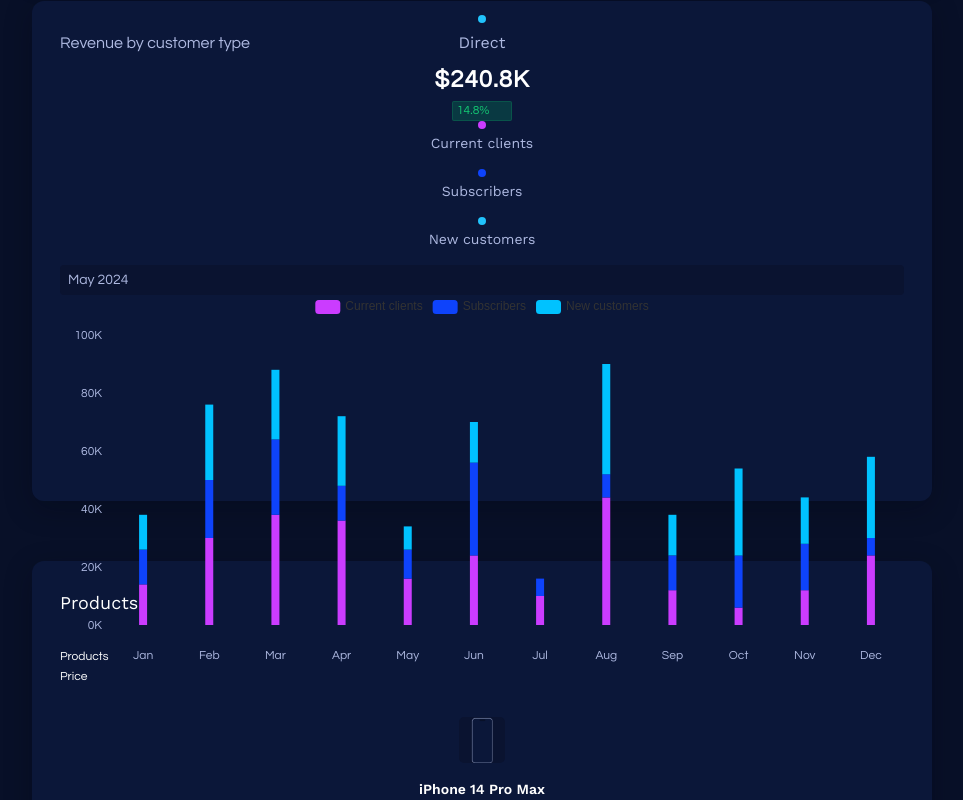
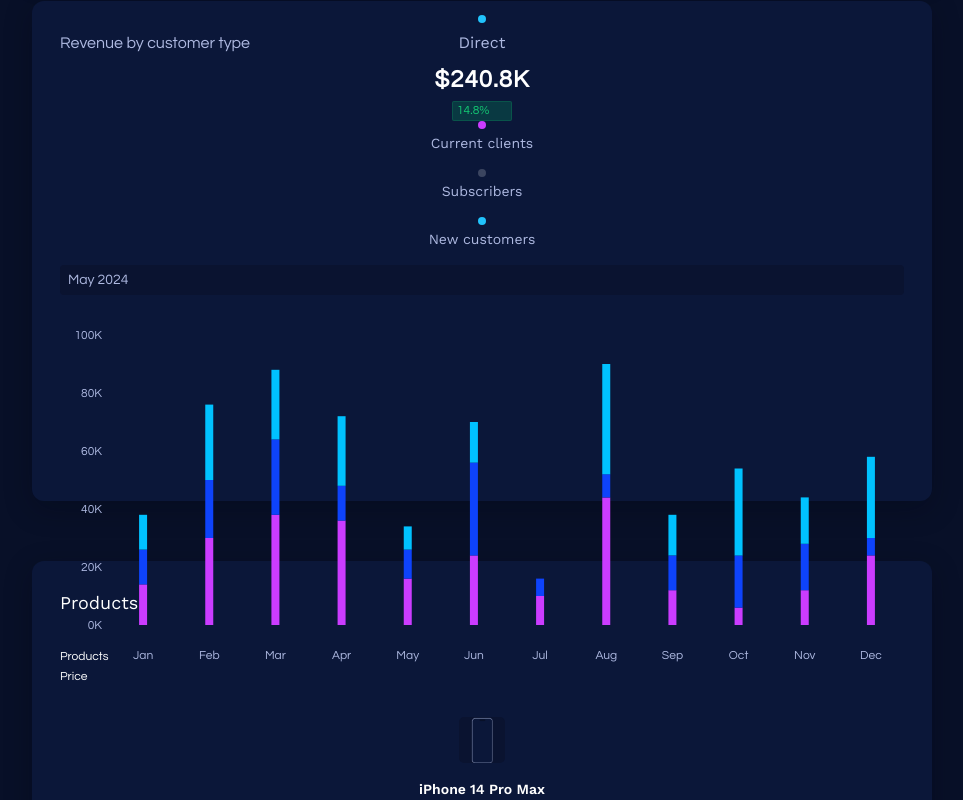
Before and after one commit to themewagon/dashdarkX, a React (Vite) app: page / in a window 1280 px wide. Shown: the part 1120-1920 px from the top of the page, without its empty margins (38-1001 px from the left). Built offline with nearby package versions, Linux system fonts and the light colour scheme; some icons are missing.

Commit message:
circular char ui updated

```diff
--- a/src/components/dashboard/reports/CircularChart.tsx
+++ b/src/components/dashboard/reports/CircularChart.tsx
@@ -1,19 +1,19 @@
-import ReactECharts from 'echarts-for-react';
+import { useState } from 'react';
 import Box from '@mui/material/Box';
 import Stack from '@mui/material/Stack';
 import Paper from '@mui/material/Paper';
 import Button from '@mui/material/Button';
 import Typography from '@mui/material/Typography';
 import IconifyIcon from 'components/base/IconifyIcon';
-import { getChartsOptions } from './getChartsOptions';
-import { ButtonBase } from '@mui/material';
-import { useState } from 'react';
+import ButtonBase from '@mui/material/ButtonBase';
+import ReactECharts from 'echarts-for-react';
+import { getCircularChartOption } from './functions/getCricularChartOption';
 
 const CircularChart = () => {
   const [activeBarIndex, setActiveBarIndex] = useState<number | null>(null);
-  const option = getChartsOptions({ chartType: 'circular', activeBarIndex });
+  const option = getCircularChartOption({ activeBarIndex });
 
-  const handleButtonClick = (e: React.MouseEvent<HTMLButtonElement>, index: number) => {
+  const handleLegendClick = (e: React.MouseEvent<HTMLButtonElement>, index: number) => {
     e.stopPropagation();
     setActiveBarIndex(index);
   };
@@ -48,7 +48,7 @@ const CircularChart = () => {
 
       <Stack mt={-1} spacing={3} direction="column">
         <Stack alignItems="center" justifyContent="space-between">
-          <ButtonBase onClick={(e) => handleButtonClick(e, 2)} disableRipple>
+          <ButtonBase onClick={(e) => handleLegendClick(e, 2)} disableRipple>
             <Stack spacing={1} alignItems="center">
               <Box sx={{ height: 8, width: 8, bgcolor: 'primary.main', borderRadius: 1 }}></Box>
               <Typography variant="body1" color="text.secondary" sx={{ fontFamily: 'Work Sans' }}>
@@ -61,9 +61,11 @@ const CircularChart = () => {
           </Typography>
         </Stack>
         <Stack alignItems="center" justifyContent="space-between">
-          <ButtonBase onClick={(e) => handleButtonClick(e, 1)} disableRipple>
+          <ButtonBase onClick={(e) => handleLegendClick(e, 1)} disableRipple>
             <Stack spacing={1} alignItems="center">
-              <Box sx={{ height: 8, width: 8, bgcolor: 'info.light', borderRadius: 1 }}></Box>
+              <Box
+                sx={{ height: 8, width: 8, bgcolor: 'secondary.lighter', borderRadius: 1 }}
+              ></Box>
               <Typography variant="body1" color="text.secondary" sx={{ fontFamily: 'Work Sans' }}>
                 Social
               </Typography>
@@ -74,7 +76,7 @@ const CircularChart = () => {
           </Typography>
         </Stack>
         <Stack alignItems="center" justifyContent="space-between">
-          <ButtonBase onClick={(e) => handleButtonClick(e, 0)} disableRipple>
+          <ButtonBase onClick={(e) => handleLegendClick(e, 0)} disableRipple>
             <Stack spacing={1} alignItems="center">
               <Box sx={{ height: 8, width: 8, bgcolor: 'secondary.light', borderRadius: 1 }}></Box>
               <Typography variant="body1" color="text.secondary" sx={{ fontFamily: 'Work Sans' }}>
--- a/src/components/dashboard/reports/StackedBarChart.tsx
+++ b/src/components/dashboard/reports/StackedBarChart.tsx
@@ -5,9 +5,11 @@ import Paper from '@mui/material/Paper';
 import Typography from '@mui/material/Typography';
 import RateChip from 'components/chips/RateChip';
 import DateSelect from 'components/dates/DateSelect';
+import { getChartsOptions } from './getChartsOptions';
+import { ButtonBase } from '@mui/material';
+import { useRef } from 'react';
 
-const StackedBarChart = () => {
-  const data = {
+export const data = {
   categories: [
     'Jan',
     'Feb',
@@ -38,85 +40,31 @@ const StackedBarChart = () => {
   ],
 };
 
-  const options = {
-    tooltip: {
-      trigger: 'axis',
-      axisPointer: {
-        type: 'shadow',
-      },
-    },
-    grid: {
-      top: 40,
-      bottom: 70,
-      left: 50,
-      right: 0,
-    },
-    legend: {
-      data: data.series.map((serie) => serie.name)
-    },
-    xAxis: {
-      type: 'category',
-      data: data.categories,
-      axisTick: {
-        show: false,
-      },
-      axisLine: {
-        show: false,
-      },
-      axisLabel: {
-        color: '#AEB9E1',
-        fontSize: '12px',
-        margin: 24,
-        fontFamily: 'Questrial',
-      },
-    },
-    yAxis: {
-      type: 'value',
-      axisLabel: {
-        color: '#AEB9E1',
-        fontSize: '12px',
-        fontFamily: 'Questrial',
-        formatter: (value: number) => {
-          if (value === 0) {
-            return '0K';
-          } else if (value === 20000) {
-            return '20K';
-          } else if (value === 40000) {
-            return '40K';
-          } else if (value === 60000) {
-            return '60K';
-          } else if (value === 80000) {
-            return '80K';
-          } else if (value === 100000) {
-            return '100K';
-          } else {
-            return value;
+const StackedBarChart = () => {
+  const option = getChartsOptions({chartType: 'stacked-bar-chart'});
+  const chartRef = useRef<ReactECharts>(null);
+
+  function toggleSeries(seriesName: string) {
+    const echartsInstance = chartRef.current?.getEchartsInstance();
+    if (!echartsInstance) return;
+
+    const option = echartsInstance.getOption() as echarts.EChartsOption;
+
+    if (Array.isArray(option.series)) {
+      const series = option.series.map((s) => {
+        if (s.name === seriesName && s.type === 'bar') {
+          const isCurrentlyVisible = (s.data as number[]).some(value => value !== 0);
+          return {
+            ...s,
+            data: isCurrentlyVisible ? (s.data as number[]).map(() => 0) : data.series.find(serie => serie.name === seriesName)?.data || [],
+          };
         }
-        },
-      },
-      splitLine: {
-        show: false,
-      },
-      interval: 20000,
-      max: 100000,
-    },
-    series: data.series.map((serie, index) => ({
-      name: serie.name,
-      type: 'bar',
-      stack: 'total',
-      barWidth: 8,
-      label: {
-        show: false,
-      },
-      emphasis: {
-        focus: 'series',
-      },
-      itemStyle: {
-        color: ['#CB3CFF', '#0E43FB', '#00C2FF'][index],
-      },
-      data: serie.data,
-    })),
-  };
+        return s;
+      });
+
+      echartsInstance.setOption({ series });
+    }
+  }
 
   return (
     <Box component={Paper} sx={{ height: 500 }}>
@@ -133,29 +81,37 @@ const StackedBarChart = () => {
         </Stack>
 
         <Stack spacing={2}>
+          <ButtonBase onClick={() => toggleSeries('Current clients')} disableRipple>
             <Stack spacing={0.5} alignItems="center">
               <Box sx={{ height: 8, width: 8, bgcolor: 'primary.main', borderRadius: 1 }}></Box>
               <Typography variant="body2" color="text.secondary" sx={{ fontFamily: 'Work Sans' }}>
                 Current clients
               </Typography>
             </Stack>
+          </ButtonBase>
+
+          <ButtonBase onClick={() => toggleSeries('Subscribers')} disableRipple>
             <Stack spacing={0.5} alignItems="center">
               <Box sx={{ height: 8, width: 8, bgcolor: 'info.light', borderRadius: 1 }}></Box>
               <Typography variant="body2" color="text.secondary" sx={{ fontFamily: 'Work Sans' }}>
                 Subscribers
               </Typography>
             </Stack>
+          </ButtonBase>
+
+          <ButtonBase onClick={() => toggleSeries('New customers')} disableRipple>
             <Stack spacing={0.5} alignItems="center">
               <Box sx={{ height: 8, width: 8, bgcolor: 'secondary.light', borderRadius: 1 }}></Box>
               <Typography variant="body2" color="text.secondary" sx={{ fontFamily: 'Work Sans' }}>
                 New customers
               </Typography>
             </Stack>
+          </ButtonBase>
           <DateSelect />
         </Stack>
       </Stack>
 
-      <ReactECharts option={options} style={{ height: '400px' }} />
+      <ReactECharts ref={chartRef} option={option} style={{ height: '400px' }} />
     </Box>
   );
 };
--- /dev/null
+++ b/src/components/dashboard/reports/functions/getCricularChartOption.ts
@@ -0,0 +1,97 @@
+import { useTheme } from '@mui/material';
+
+interface chartOptionProps {
+  data?: object[];
+  activeBarIndex?: number | null;
+}
+
+export const getCircularChartOption = ({ activeBarIndex }: chartOptionProps) => {
+  const theme = useTheme();
+  const activeColors = [
+    theme.palette.secondary.main,
+    theme.palette.secondary.lighter,
+    theme.palette.primary.main,
+  ];
+  const disabledColors = [
+    theme.palette.secondary.dark,
+    theme.palette.secondary.darker,
+    theme.palette.primary.dark,
+  ];
+
+  const option = {
+    polar: {
+      radius: [80, '75%'],
+    },
+    angleAxis: {
+      max: 100,
+      startAngle: 180,
+      axisLine: {
+        show: false,
+      },
+      splitLine: {
+        show: false,
+      },
+      axisTick: {
+        show: false,
+      },
+      axisLabel: {
+        show: false,
+      },
+    },
+    radiusAxis: {
+      show: false,
+      type: 'category',
+      data: ['Direct', 'Social', 'Organic'],
+    },
+    tooltip: {},
+    series: {
+      type: 'bar',
+      data: [
+        {
+          value: 50,
+          itemStyle: {
+            color:
+              activeBarIndex === 0 || activeBarIndex === null ? activeColors[0] : disabledColors[0],
+          },
+        },
+        {
+          value: 60,
+          itemStyle: {
+            color:
+              activeBarIndex === 1 || activeBarIndex === null ? activeColors[1] : disabledColors[1],
+          },
+        },
+        {
+          value: 80,
+          itemStyle: {
+            color:
+              activeBarIndex === 2 || activeBarIndex === null ? activeColors[2] : disabledColors[2],
+          },
+        },
+      ],
+      coordinateSystem: 'polar',
+      label: {
+        show: false,
+        position: 'middle',
+        formatter: '{b}: {c}',
+      },
+      barCategoryGap: '35%',
+    },
+    graphic: [
+      {
+        type: 'text',
+        left: 'center',
+        top: 'middle',
+        style: {
+          text: '150k',
+          fill: theme.palette.text.primary,
+          fontSize: theme.typography.h3.fontSize,
+          fontWeight: theme.typography.subtitle2.fontWeight,
+          fontFamily: 'Work Sans',
+          letterSpacing: 1,
+        },
+      },
+    ],
+  };
+  return option;
+};
--- a/src/components/dashboard/reports/getChartsOptions.ts
+++ b/src/components/dashboard/reports/getChartsOptions.ts
@@ -1,3 +1,5 @@
+import { data } from "./StackedBarChart";
+
 interface chartsOptionsProps {
   chartType: string;
   activeBarIndex?: number | null;
@@ -92,4 +94,86 @@ export const getChartsOptions = ({ chartType, activeBarIndex }: chartsOptionsPro
 
     return cricularChartOption;
   }
+
+
+  if (chartType === 'stacked-bar-chart') {
+    const stackedBarChartOptions = {
+      tooltip: {
+        trigger: 'axis',
+        axisPointer: {
+          type: 'shadow',
+        },
+      },
+      grid: {
+        top: 40,
+        bottom: 70,
+        left: 50,
+        right: 0,
+      },
+      xAxis: {
+        type: 'category',
+        data: data.categories,
+        axisTick: {
+          show: false,
+        },
+        axisLine: {
+          show: false,
+        },
+        axisLabel: {
+          color: '#AEB9E1',
+          fontSize: '12px',
+          margin: 24,
+          fontFamily: 'Questrial',
+        },
+      },
+      yAxis: {
+        type: 'value',
+        axisLabel: {
+          color: '#AEB9E1',
+          fontSize: '12px',
+          fontFamily: 'Questrial',
+          formatter: (value: number) => {
+            if (value === 0) {
+              return '0K';
+            } else if (value === 20000) {
+              return '20K';
+            } else if (value === 40000) {
+              return '40K';
+            } else if (value === 60000) {
+              return '60K';
+            } else if (value === 80000) {
+              return '80K';
+            } else if (value === 100000) {
+              return '100K';
+            } else {
+              return value;
+            }
+          },
+        },
+        splitLine: {
+          show: false,
+        },
+        interval: 20000,
+        max: 100000,
+      },
+      series: data.series.map((serie, index) => ({
+        name: serie.name,
+        type: 'bar',
+        stack: 'total',
+        barWidth: 8,
+        label: {
+          show: false,
+        },
+        emphasis: {
+          focus: 'series',
+        },
+        itemStyle: {
+          color: ['#CB3CFF', '#0E43FB', '#00C2FF'][index],
+        },
+        data: serie.data,
+      })),
+    };
+
+    return stackedBarChartOptions;
+  }
 };
--- a/src/theme/colors.ts
+++ b/src/theme/colors.ts
@@ -1,11 +1,11 @@
 export const grey = {
   50: '#F7FAFC',
-    100: '#EDF2F7',
-    200: '#D9E1FA', // A
-    300: '#D1DBF9', // B
-    400: '#AEB9E1', // C
-    500: '#7E89AC', // D
-    600: '#4A5568',
+  100: '#D9E1FA', // A
+  200: '#D1DBF9', // B
+  300: '#AEB9E1', // C
+  400: '#7E89AC', // D
+  500: '#4A5568',
+  600: '#343B4F', // BO
   700: '#2D3748',
   800: '#1A202C',
   900: '#171923',
@@ -16,38 +16,64 @@ export const cyan = {
   100: '#B3ECFF',
   200: '#80DFFF',
   300: '#4DD2FF',
-    400: '#1AC5FF',
-    500: '#21C3FC', // A
+  400: '#21C3FC', // A
+  500: '#00C2FF', // B
   600: '#1A9FB3',
   700: '#177999',
   800: '#135E80',
-    900: '#104B66',
+  900: '#004466', // C
 };
 
 export const blue = {
   50: '#D8E3FF',
-    100: '#343B4F', // BO
-    200: '#8AADFF',
-    300: '#0E43FB', // A
-    400: '#0825E5',
-    500: '#071FAD',
-    600: '#0B1739', // B
-    700: '#0A1330', // C
-    800: '#081028', // D
-    900: '#04040A',
+  100: '#8AADFF',
+  200: '#0E43FB', // A
+  300: '#0825E5',
+  400: '#071FAD',
+  500: '#082366', // B
+  600: '#0A1D50',
+  700: '#0B1739', // C
+  800: '#0A1330', // D
+  900: '#081028', // E
+};
+
+export const indigo = {
+  50: '#C4A4FF',
+  100: '#B487FF',
+  200: '#9E68FF',
+  300: '#A972FF',
+  400: '#9160FF',
+  500: '#8951FF', // A
+  600: '#8257FF',
+  700: '#7A4FFF',
+  800: '#7147FF',
+  900: '#673FFF',
+};
+
+export const violate = {
+  50: '#D2A1FF',
+  100: '#C68FFF',
+  200: '#BA7DFC',
+  300: '#AF6AF9',
+  400: '#A458F6',
+  500: '#8A31F2',
+  600: '#7F25FB', // A
+  700: '#7E22EE',
+  800: '#7217E9',
+  900: '#660DE4',
 };
 
 export const purple = {
-    50: '#F7F0FF',
-    100: '#E1D7FF',
-    200: '#CBBDFF',
-    300: '#8951FF', // A
-    400: '#A972FF',
-    500: '#CB3CFF', // B
+  50: '#E9C2FF',
+  100: '#E0B5FF',
+  200: '#D5A7FF',
+  300: '#CA9AFF',
+  400: '#BF8CFF',
+  500: '#CB3CFF', // A
   600: '#A324CC',
   700: '#7D1A99',
-    800: '#551366',
-    900: '#7F25FB', // C
+  800: '#552266', // B
+  900: '#3B004D',
 };
 
 export const yellow = {
@@ -64,5 +90,5 @@ export const yellow = {
 };
 
 export const white = {
-    500: '#FFFFFF'
-}
+  500: '#FFFFFF',
+};
--- a/src/theme/components/text-field/FilledInput.tsx
+++ b/src/theme/components/text-field/FilledInput.tsx
@@ -16,7 +16,7 @@ const FilledInput: Components<Omit<Theme, 'components'>>['MuiFilledInput'] = {
             letterSpacing: '0.5px',
 
             "&::placeholder": {
-                color: theme.palette.neutral.light,
+                color: theme.palette.text.secondary,
                 opacity: 1,
             }
         })
--- a/src/theme/components/text-field/InputAdornment.tsx
+++ b/src/theme/components/text-field/InputAdornment.tsx
@@ -5,9 +5,9 @@ const InputAdornment: Components<Omit<Theme, 'components'>>['MuiInputAdornment']
     styleOverrides: {
         root: ({ theme }) => ({
             margin: '0 !important',
-            padding: theme.spacing(0, 0.5),
-            color: theme.palette.neutral.dark,
-            fontSize: theme.typography.h5.fontSize,
+            padding: theme.spacing(0, 0.25),
+            color: theme.palette.text.secondary,
+            fontSize: theme.typography.h6.fontSize,
         })
     },
 }
--- a/src/theme/components/text-field/TextField.tsx
+++ b/src/theme/components/text-field/TextField.tsx
@@ -6,7 +6,7 @@ const TextField: Components<Omit<Theme, 'components'>>['MuiTextField'] = {
         root: ({ theme }) => ({
             border: 1,
             borderStyle: 'solid',
-            borderColor: theme.palette.info.lighter,
+            borderColor: theme.palette.neutral.darker,
             borderRadius: theme.shape.borderRadius,
             background: theme.palette.info.main,
             boxShadow: theme.customShadows[1],
--- a/src/theme/palette.ts
+++ b/src/theme/palette.ts
@@ -1,5 +1,5 @@
 import { PaletteColorOptions, PaletteOptions } from '@mui/material/styles';
-import { grey, cyan, blue, purple, yellow, white } from './colors';
+import { grey, cyan, blue, purple, yellow, white, violate } from './colors';
 
 declare module '@mui/material/styles' {
   interface PaletteOptions {
@@ -28,38 +28,40 @@ declare module '@mui/material/styles' {
 
 const palette: PaletteOptions = {
   neutral: {
+    lighter: grey[100],
     light: grey[200],
     main: grey[300],
     dark: grey[400],
-    darker: grey[500],
+    darker: grey[600],
   },
   primary: {
     main: purple[500],
-    dark: purple[900],
+    dark: purple[800],
   },
   secondary: {
-    light: cyan[500],
-    main: purple[300],
+    lighter: blue[200],
+    light: cyan[400],
+    main: cyan[500],
+    dark: cyan[900],
+    darker: blue[500]
   },
   info: {
-    lighter: blue[100],
-    light: blue[300],
-    main: blue[600],
-    dark: blue[700],
-    darker: blue[800],
+    main: blue[700],
+    dark: blue[800],
+    darker: blue[900],
   },
   warning: {
     main: yellow[500],
   },
   text: {
     primary: white[500],
-    secondary: grey[400],
+    secondary: grey[300],
     disabled: grey[500],
   },
   gradients: {
     primary: {
       main: purple[500],
-      state: purple[900],
+      state: violate[600],
     },
   },
 };
--- a/src/theme/typography.ts
+++ b/src/theme/typography.ts
@@ -11,7 +11,7 @@ const typography: TypographyOptions = {
         fontWeight: 700
     },
     h3: {
-        fontSize: '1.875rem',
+        fontSize: '1.75rem',
         fontWeight: 700
     },
     h4: {
```
Lines whose indentation alone changed are shown as unchanged.
